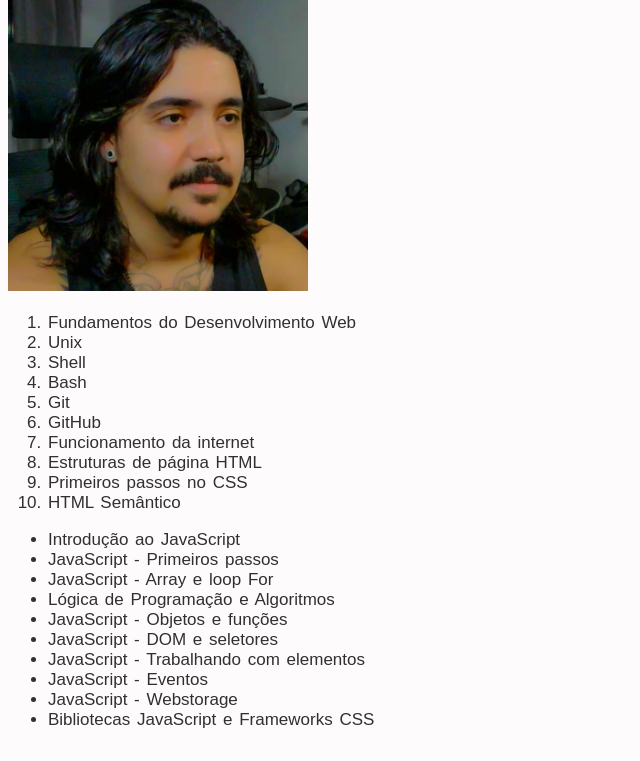
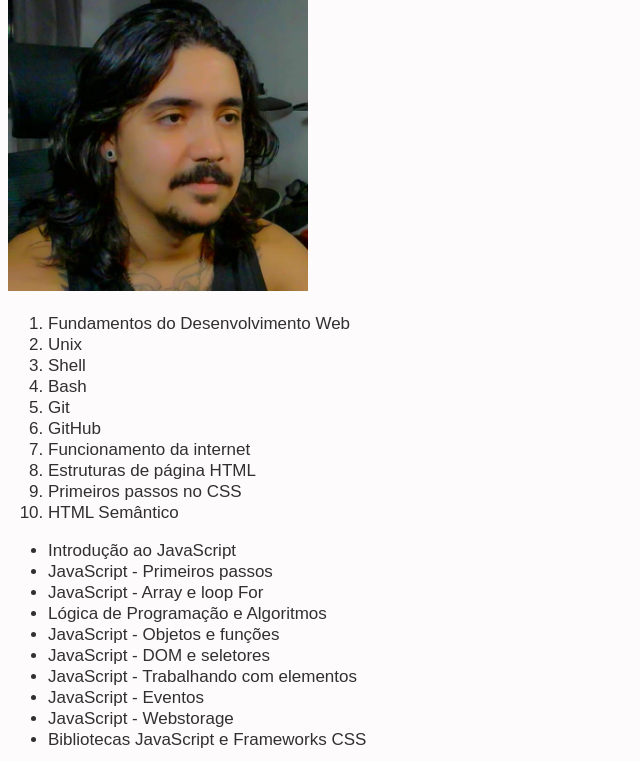
Before and after one commit to israelnazareth/lessons-learned-project, a website: page index.html in a window 1280 px wide. Shown: the part 77-838 px from the top of the page, without its empty margins (0-640 px from the left). Drawn offline with Linux system fonts and the light colour scheme.

Commit message:
'line-height' no lugar do 'word-spacing' - Requisito #14

```diff
--- a/style.css
+++ b/style.css
@@ -3,7 +3,7 @@ body {
   font-family: arial, sans-serif;
   font-size: 17px;
   color: rgb(48, 48, 48);
-  word-spacing: 2px;
+  line-height: 21px;
 }
 
 #cabecalho {
```
